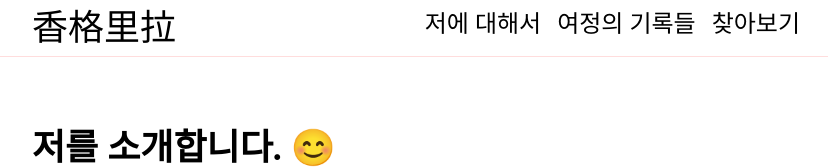
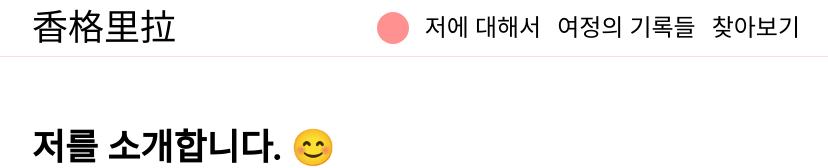
Before and after one commit to Einere/homepage, a Next.js app: page /about in a window 1280 px wide. Shown: the top 168 px of the page, without its empty margins (224-1052 px from the left). Built offline with nearby package versions, Linux system fonts and the light colour scheme; a web font is replaced by a local one.

Commit message:
feat: 컬러 팔레트 변경 기능 추가

```diff
--- a/src/app/components/Header.tsx
+++ b/src/app/components/Header.tsx
@@ -1,14 +1,31 @@
+"use client";
+
 import Link from "next/link";
 
 export default function Header() {
+  function changeColorScheme() {
+    const $html = document.getElementsByTagName("html").item(0);
+
+    if ($html) {
+      $html.dataset.theme = $html.dataset.theme === "pink" ? "blue" : "pink";
+    }
+  }
+
   return (
     <header className="bg-header-bg border-b-main-200 sticky top-0 border-b py-2">
       <nav className="mx-auto max-w-[768px]">
-        <ul className="flex flex-row justify-end gap-4">
+        <ul className="flex flex-row items-center justify-end gap-4">
           <li className="mr-auto">
             <Link href="/" className="font-[FZuanSu] text-4xl">
               香格里拉
             </Link>
+          </li>
+          <li>
+            <button
+              title="색 바꾸기"
+              className="bg-main-500 block h-8 w-8 cursor-pointer rounded-full"
+              onClick={changeColorScheme}
+            />
           </li>
           <li>
             <Link href="/about" className="text-2xl">
```
